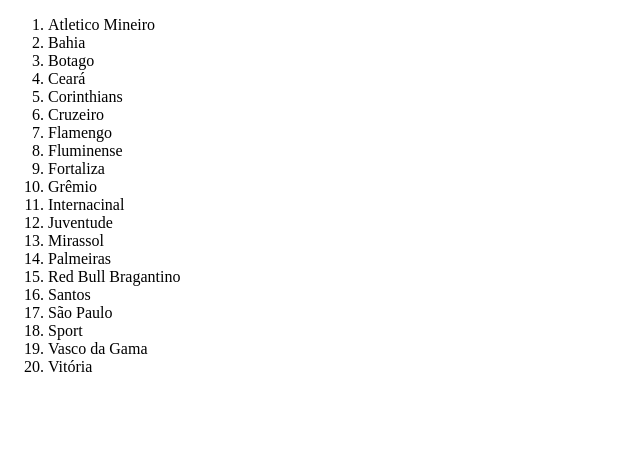
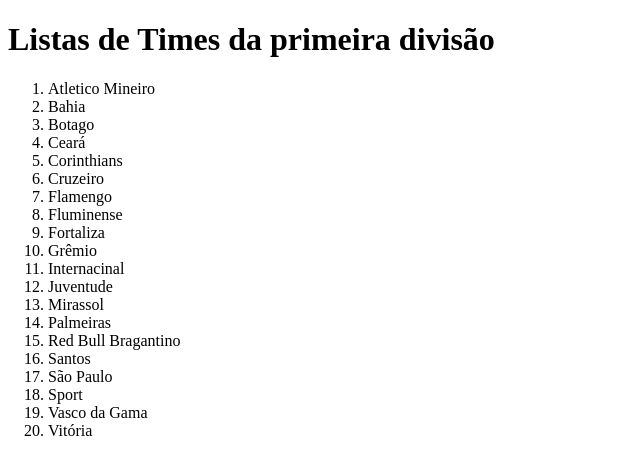
Before and after one commit to darlysonstudy-debug/lista-de-times, a plain HTML site: page index.html in a window 1280 px wide. Shown: the whole page, without its empty margins (0-640 px from the left). Drawn offline with Linux system fonts and the light colour scheme.

Commit message:
Add header to index.html for better structure

```diff
--- a/index.html
+++ b/index.html
@@ -6,6 +6,7 @@
     <title>lista de times da primeira divisão</title>
 </head>
 <body>
+    <h1>Listas de Times da primeira divisão</h1>
     <ol>
         <li>Atletico Mineiro</li>
         <li>Bahia</li>
@@ -31,4 +32,5 @@
     </ol>
 
 </body>
+
 </html>
```
